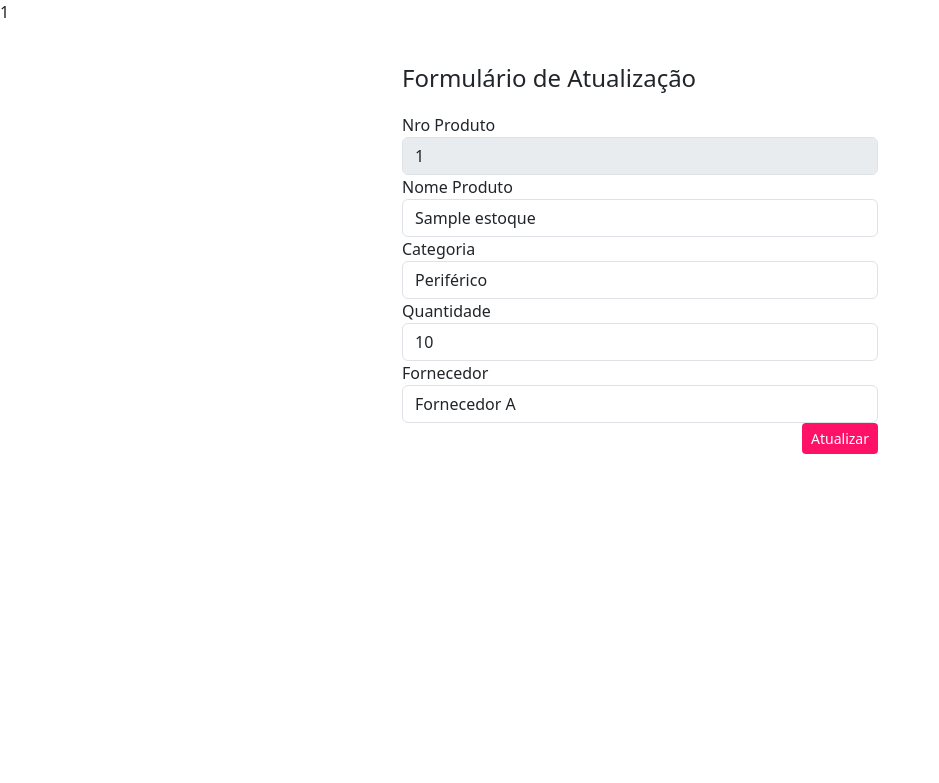
After one commit to andsu-marks/php-bootstrap-course, a PHP site: page /editar_produto.php?id=1 in a window 1280 px wide. The commit adds this page. Shown: the top 783 px of the page, without its empty margins (0-939 px from the left). Run offline with PHP 8.4, Linux system fonts and the light colour scheme; tables that the repository leaves empty hold one stand-in row (values such as "Sample post"); data that the repository does not hold is empty.

Commit message:
aulas 14, 15 e 16

```diff
--- /dev/null
+++ b/src/editar_produto.php
@@ -0,0 +1,96 @@
+<?php
+  include './conexao.php';
+
+  echo $id = $_GET['id'];
+?>
+
+<!DOCTYPE html>
+<html lang="en">
+<head>
+  <meta charset="utf-8">
+  <title>Formulário de Atualização</title>
+
+  <link href="https://cdn.jsdelivr.net/npm/bootstrap@5.3.3/dist/css/bootstrap.min.css"
+    rel="stylesheet"
+    integrity="sha384-QWTKZyjpPEjISv5WaRU9OFeRpok6YctnYmDr5pNlyT2bRjXh0JMhjY6hW+ALEwIH"
+    crossorigin="anonymous"
+  >
+
+  <style type="text/css">
+
+    #tamanhoContainer {
+      width: 500px;
+    }
+
+    #botao {
+      background-color: #FF1168;
+      color: #ffffff;
+    }
+
+  </style>
+</head>
+<body>
+  <div class="container" id="tamanhoContainer" style="margin-top: 40px">
+  <h4>Formulário de Atualização</h4>
+    <form action="./_atualizar_produto.php" method="post" style="margin-top: 20px;">
+      <?php
+        $sql = "SELECT * FROM `estoque` WHERE id_estoque = $id";
+        $buscar = mysqli_query($conexao, $sql);
+
+        while ($array = mysqli_fetch_array($buscar)) {
+          $nroproduto = $array['nroproduto'];
+          $nomeproduto = $array['nomeproduto'];
+          $categoria = $array['categoria'];
+          $quantidade = $array['quantidade'];
+          $fornecedor = $array['fornecedor'];
+      ?>
+
+      <div class="form-group">
+        <label>Nro Produto</label>
+        <input type="number" class="form-control" name="nroproduto" value="<?php echo $nroproduto ?>" disabled>
+        <input type="number" class="form-control" name="id" value="<?php echo $id ?>" style="display: none;">
+      </div>
+
+      <div class="form-group">
+        <label>Nome Produto</label>
+        <input type="text" class="form-control" name="nomeproduto" value="<?php echo $nomeproduto ?>">
+      </div>
+
+      <div class="form-group">
+        <label>Categoria</label>
+        <select class="form-control" name="categoria" value="<?php echo $categoria ?>">
+          <option>Periférico</option>
+          <option>Hardware</option>
+          <option>Software</option>
+          <option>Celulares</option>
+        </select>
+      </div>
+
+      <div class="form-group">
+        <label>Quantidade</label>
+        <input type="number" class="form-control" name="quantidade" value="<?php echo $quantidade ?>">
+      </div>
+
+      <div class="form-group">
+        <label>Fornecedor</label>
+        <select class="form-control" name="fornecedor" value="<?php echo $fornecedor ?>">
+          <option>Fornecedor A</option>
+          <option>Fornecedor B</option>
+          <option>Fornecedor C</option>
+        </select>
+      </div>
+      <div style="text-align: right;">
+        <button type="submit" class="btn btn-sm" id="botao">Atualizar</button>
+      </div>
+      <?php } ?>
+    </form>
+  </div>
+
+  <script
+    src="https://cdn.jsdelivr.net/npm/bootstrap@5.3.3/dist/js/bootstrap.bundle.min.js"
+    integrity="sha384-YvpcrYf0tY3lHB60NNkmXc5s9fDVZLESaAA55NDzOxhy9GkcIdslK1eN7N6jIeHz"
+    crossorigin="anonymous"
+  >
+  </script>
+</body>
+</html>
```
Also changed, not shown: src/_atualizar_produto.php (added, +28 -0 lines), src/listar_produtos.php (+12 -0 lines).
